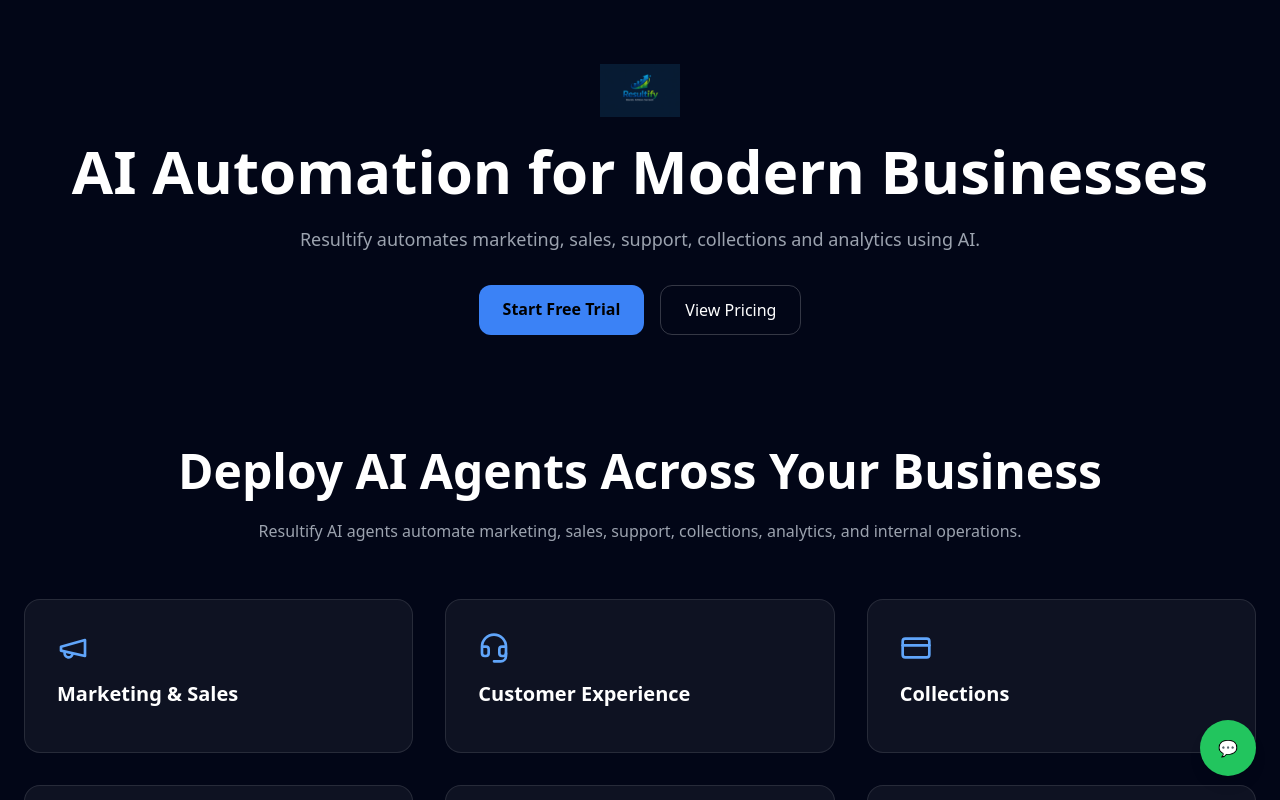
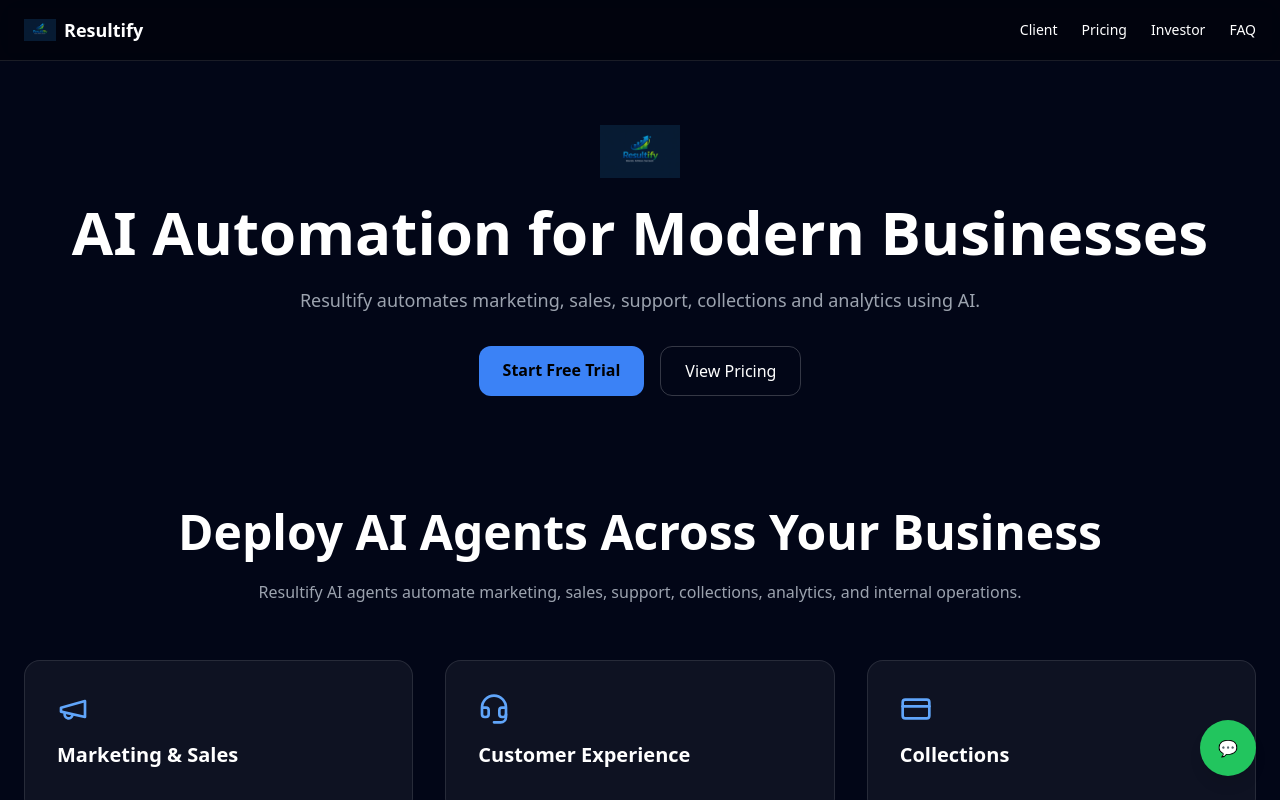
Before and after one commit to chetanshrm83/resultifytechnologies, a Next.js app: page / in a window 1280 px wide. Shown: the top 800 px of the page. Built offline with nearby package versions, Linux system fonts and the light colour scheme.

Commit message:
Update layout.tsx

```diff
--- a/app/layout.tsx
+++ b/app/layout.tsx
@@ -1,13 +1,9 @@
 import "./globals.css";
+import Link from "next/link";
 
 export const metadata = {
   title: "Resultify Technologies",
   description: "AI Automation for Modern Businesses",
-  openGraph: {
-    title: "Resultify Technologies",
-    description: "AI Automation for Modern Businesses",
-    images: ["/og.png"],
-  },
 };
 
 export default function RootLayout({
@@ -17,7 +13,36 @@
 }) {
   return (
     <html lang="en">
-      <body className="bg-slate-950 text-white">{children}</body>
+      <body className="bg-[#020617] text-white min-h-screen">
+
+        {/* GLOBAL NAVBAR */}
+        <header className="border-b border-white/10 bg-black/40 backdrop-blur-md">
+          <nav className="max-w-7xl mx-auto px-6 py-4 flex justify-between items-center">
+
+            <Link href="/" className="flex items-center gap-2 font-bold text-lg">
+              <img src="/logo.png" className="w-8" alt="logo" />
+              Resultify
+            </Link>
+
+            <div className="flex gap-6 text-sm">
+              <Link href="/client">Client</Link>
+              <Link href="/pricing">Pricing</Link>
+              <Link href="/investor">Investor</Link>
+              <Link href="/faq">FAQ</Link>
+            </div>
+
+          </nav>
+        </header>
+
+        {/* PAGE CONTENT */}
+        <main>{children}</main>
+
+        {/* FOOTER */}
+        <footer className="border-t border-white/10 text-center py-6 text-sm text-gray-400 mt-20">
+          © {new Date().getFullYear()} Powered by Resultify Technologies
+        </footer>
+
+      </body>
     </html>
   );
 }
```
